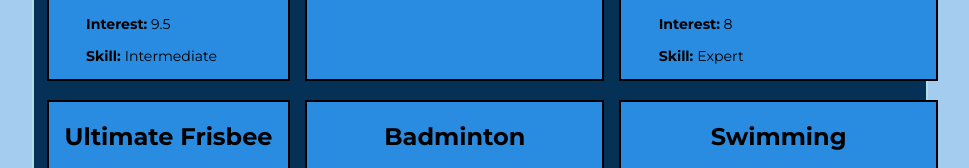
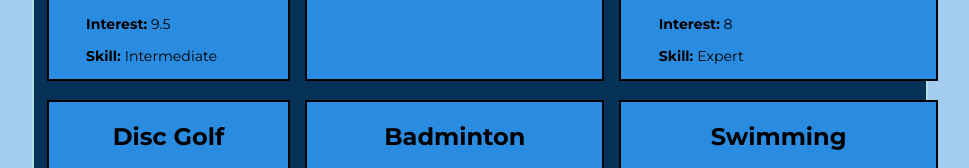
Before and after one commit to Maxingz/Maxingz.github.io, a plain HTML site: page interests.html in a window 1280 px wide. Shown: the part 1043-1211 px from the top of the page, without its empty margins (160-1129 px from the left). Drawn offline with Linux system fonts and the light colour scheme.

Commit message:
minor tweaks to name fixes

```diff
--- a/interests.html
+++ b/interests.html
@@ -79,7 +79,7 @@
                   <p><b>Skill: </b>Expert</p>
                 </div>
                 <div class="eachhobby">
-                  <h2>Ultimate Frisbee</h2>
+                  <h2>Disc Golf</h2>
                   <img  src="interests/ultimatefrisbee.jpg">
                   <p><b>Interest:</b> 6.5</p>
                   <p><b>Skill: </b>Intermediate</p>
```
